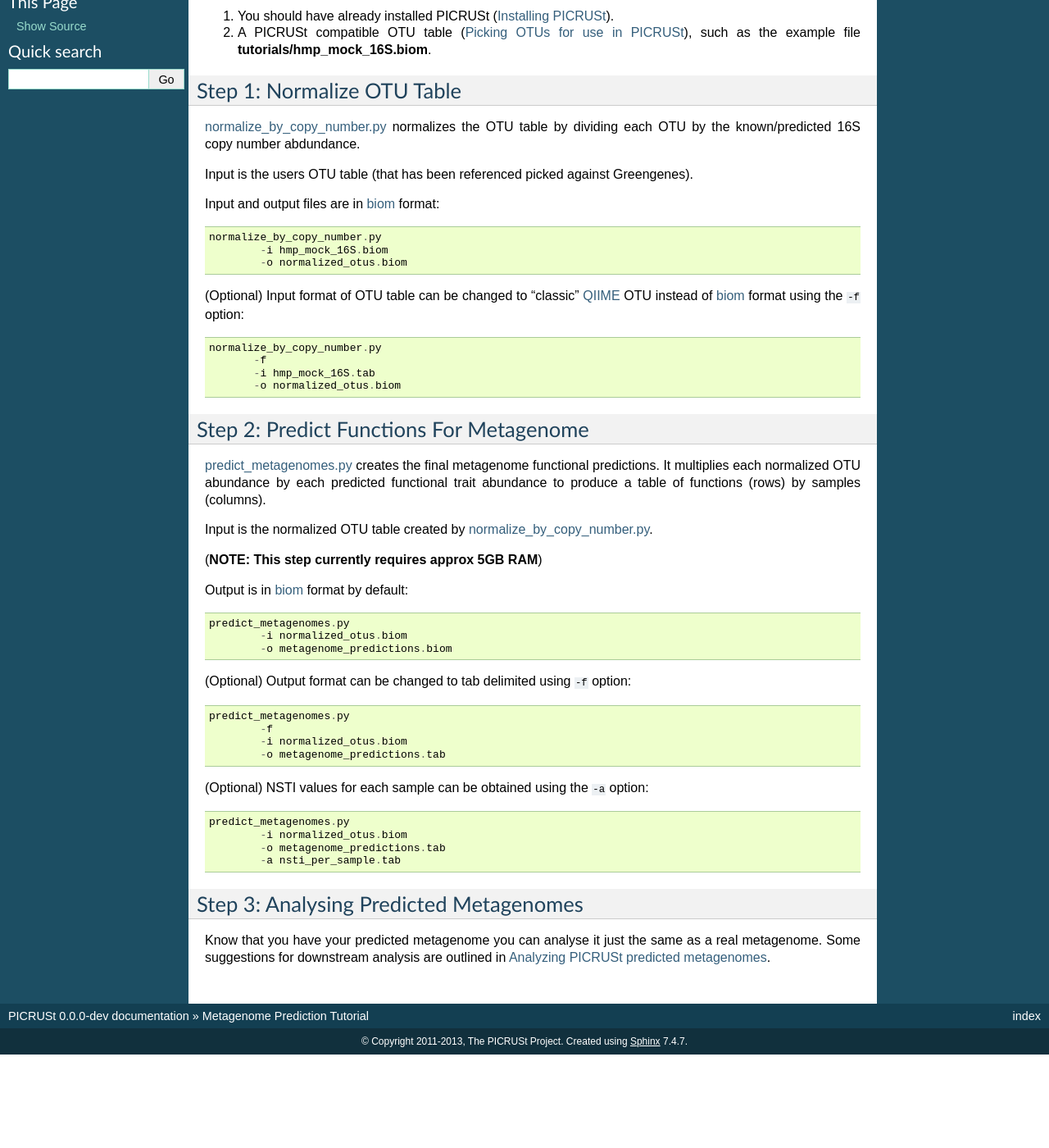
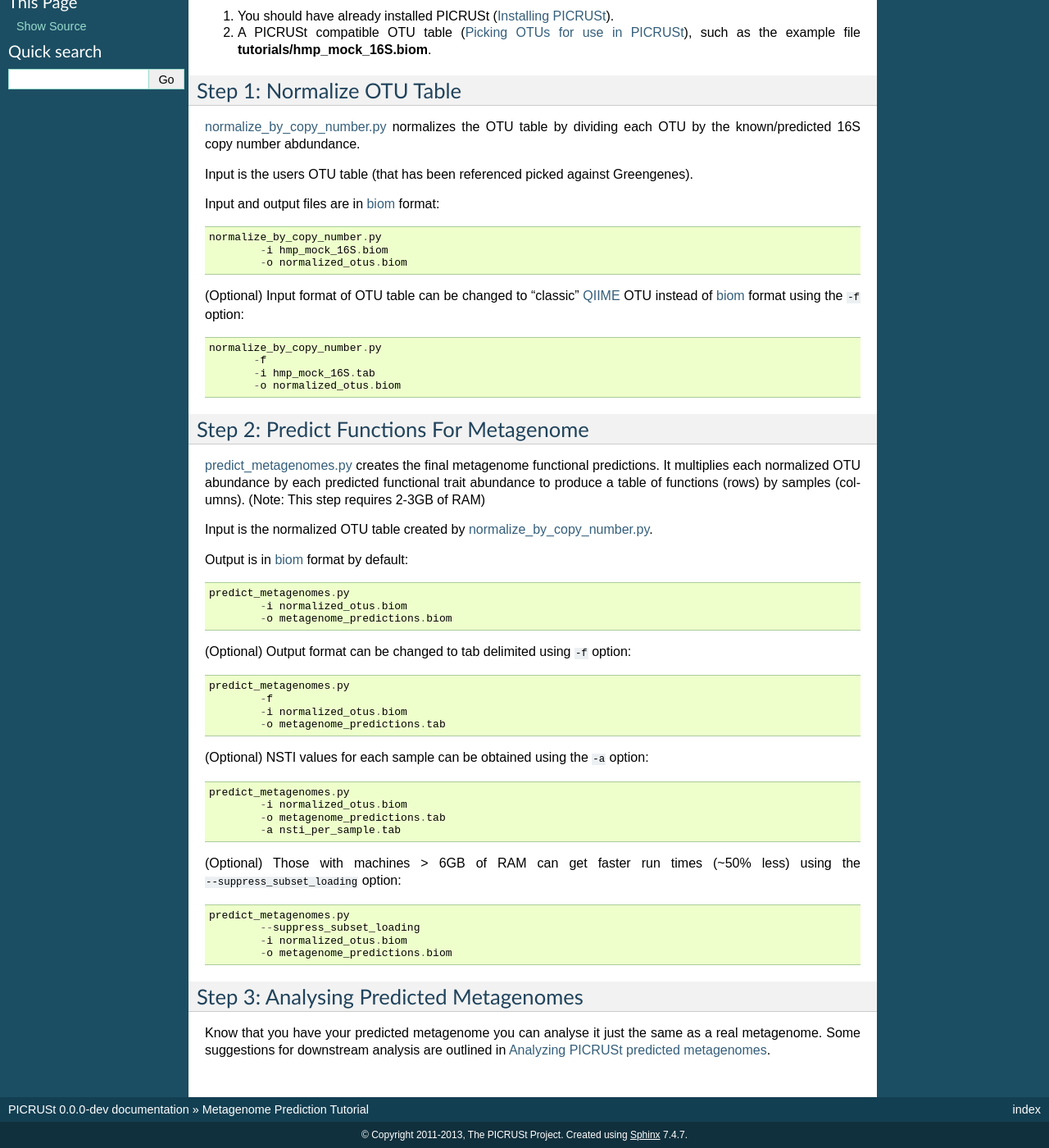
Before and after one commit to picrust/picrust, a Sphinx documentation site: the page built from doc/source/tutorials/metagenome_prediction.rst, in a window 1280 px wide and 1400 px high, scrolled down 254 px. Shown: the whole window at 82% size. Built offline with Sphinx 7.4.7, drawn with Linux system fonts in a browser that asks for light colours; before the commit the page ends 1540 px from its top, so only the background shows below that.

Commit message:
Update warning and option usage for low/high memory machines for predict_metagenomes.py
Former-commit-id: 7300e2aa4e378ec80562a1e5529a5539ffee68a9

```diff
--- a/doc/source/tutorials/metagenome_prediction.rst
+++ b/doc/source/tutorials/metagenome_prediction.rst
@@ -40,11 +40,9 @@
 Step 2: Predict Functions For Metagenome
 ----------------------------------------
 
-:ref:`predict_metagenomes.py <predict_metagenomes>` creates the final metagenome functional predictions. It multiplies each normalized OTU abundance by each predicted functional trait abundance to produce a table of functions (rows) by samples (columns).
+:ref:`predict_metagenomes.py <predict_metagenomes>` creates the final metagenome functional predictions. It multiplies each normalized OTU abundance by each predicted functional trait abundance to produce a table of functions (rows) by samples (columns). (Note: This step requires 2-3GB of RAM)
 
 Input is the normalized OTU table created by :ref:`normalize_by_copy_number.py <normalize_by_copy_number>`.
-
-(**NOTE: This step currently requires approx 5GB RAM**)
 
 Output is in `biom`_ format by default: ::
 
@@ -66,6 +64,14 @@
 		-o metagenome_predictions.tab
 		-a nsti_per_sample.tab
 
+(Optional) Those with machines > 6GB of RAM can get faster run times (~50% less) using the ``--suppress_subset_loading`` option: ::
+
+        predict_metagenomes.py
+	        --suppress_subset_loading
+		-i normalized_otus.biom
+		-o metagenome_predictions.biom
+
+
 Step 3: Analysing Predicted Metagenomes
 ---------------------------------------
 
```
